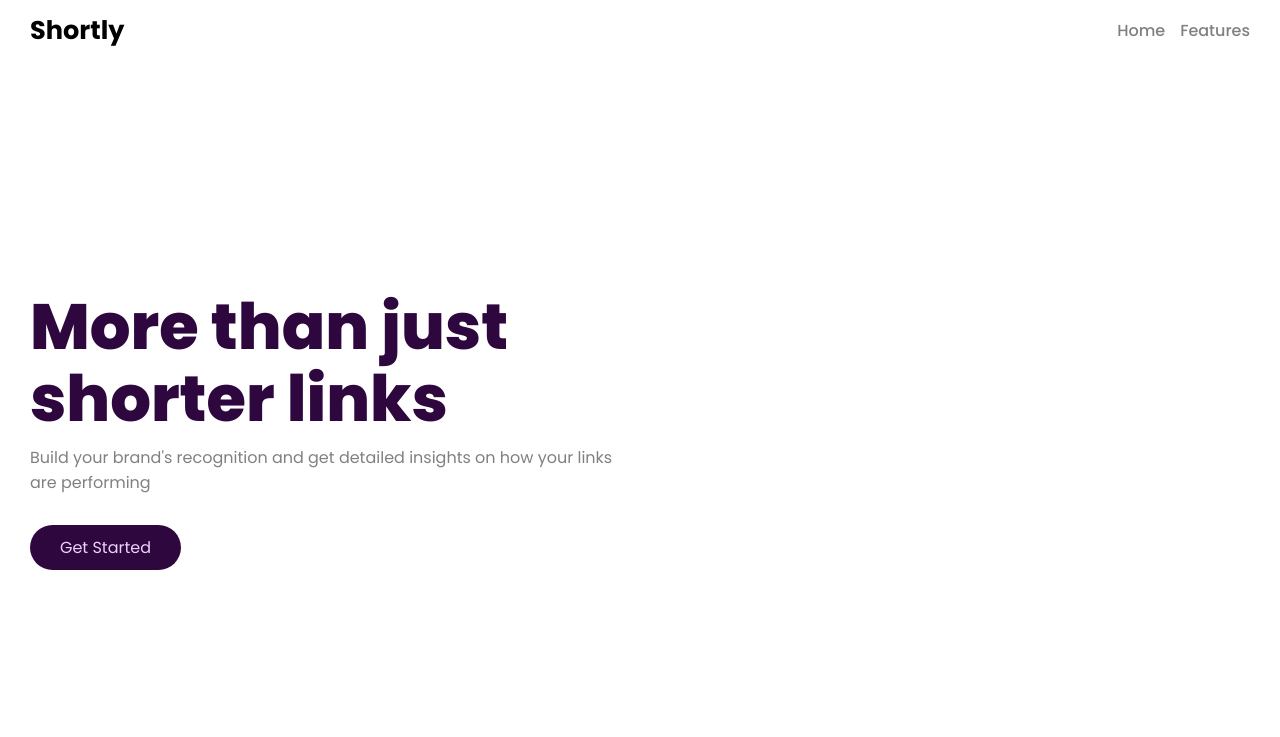
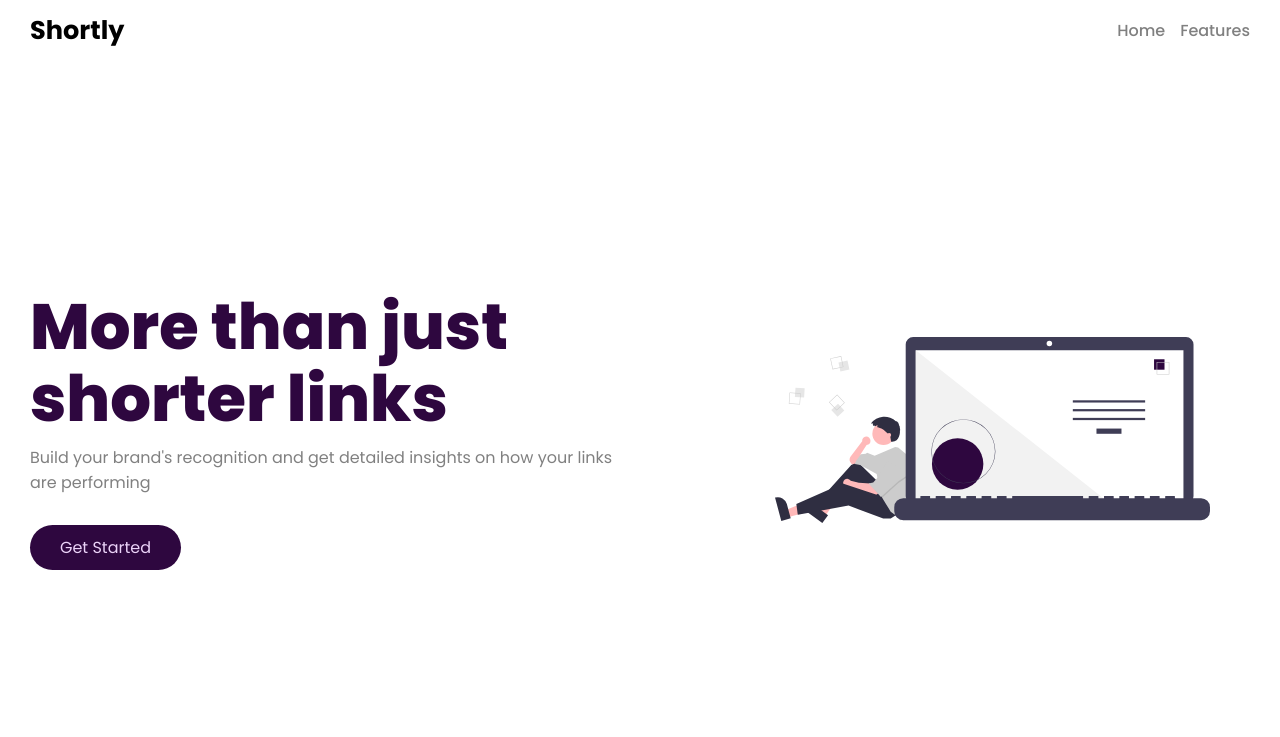
Before and after one commit to RanjanWorks/Shortly, a plain HTML site: page index.html in a window 1280 px wide. Shown: the top 737 px of the page. Drawn offline with nearby package versions, Linux system fonts and the light colour scheme; the site is published under a folder, as on GitHub Pages, so addresses that start at the root find nothing.

Commit message:
fixed image not loading

```diff
--- a/style.css
+++ b/style.css
@@ -90,7 +90,7 @@ header {
     margin-top: 20px;
     cursor: pointer;
   }
-  background: url("/images/link.svg") no-repeat;
+  background: url("./images/link.svg") no-repeat;
   background-size: 34%;
   background-position: calc(100% - 70px) center;
 }
```
